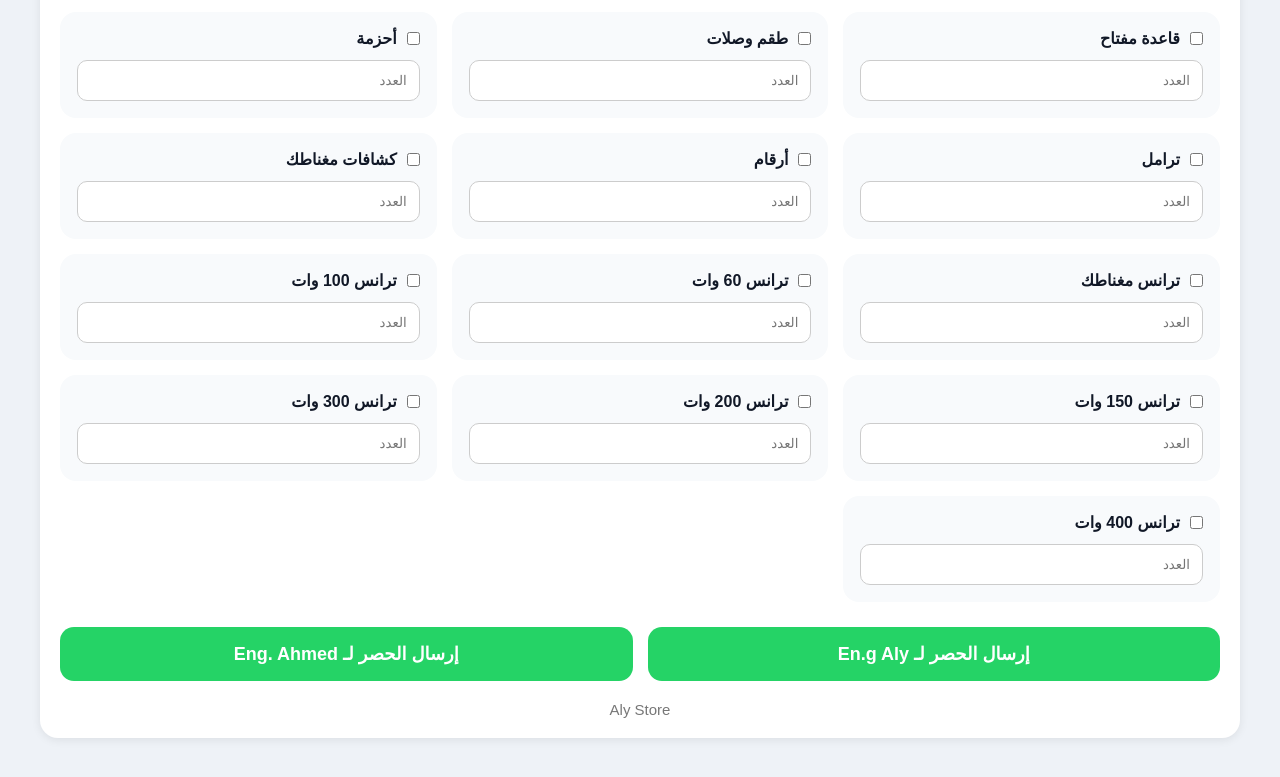
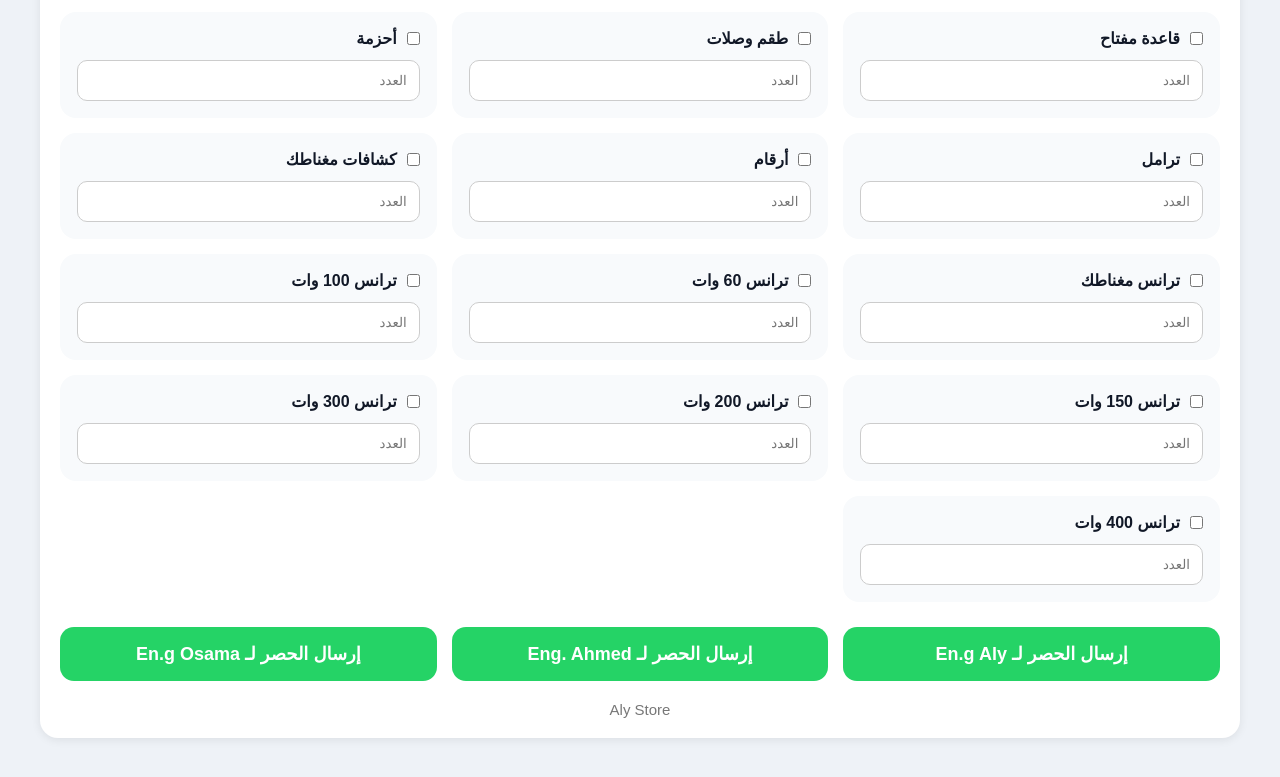
Before and after one commit to alijaber14/AR, a plain HTML site: page index.html in a window 1280 px wide. Shown: the part 3113-3890 px from the top of the page. Drawn offline with Linux system fonts and the light colour scheme.

Commit message:
Update index.html

```diff
--- a/index.html
+++ b/index.html
@@ -250,6 +250,9 @@ body{
       <button class="send-btn" onclick="sendWhatsApp('201110696728')">
         إرسال الحصر لـ Eng. Ahmed
       </button>
+      <button class="send-btn" onclick="sendWhatsApp('201007343054')">
+        إرسال الحصر لـ En.g Osama
+      </button>
 
     </div>
 
```
